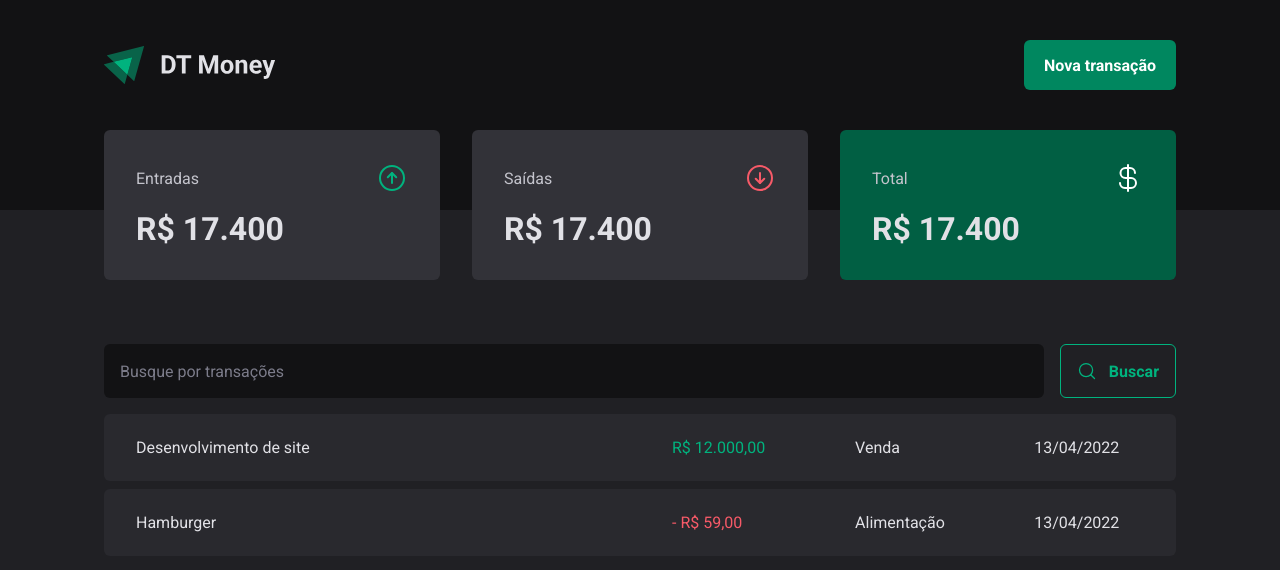
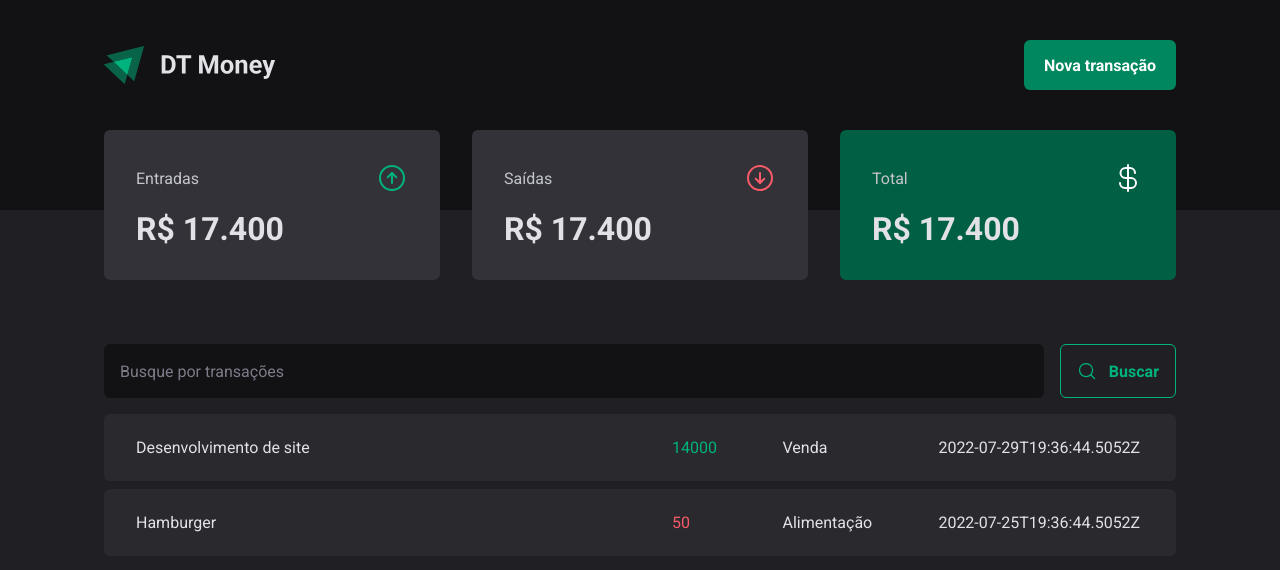
Before and after one commit to ageumenezesDev19/03-dt-money, a React (Vite) app: page / in a window 1280 px wide. Shown: the top 570 px of the page. Built offline with nearby package versions, Linux system fonts and the light colour scheme; data requests are answered from the project's data file.

Commit message:
Add server info, get API response and fix a prop bug

```diff
--- a/package.json
+++ b/package.json
@@ -5,6 +5,7 @@
   "type": "module",
   "scripts": {
     "dev": "vite",
+    "dev:server": "npx json-server server.json -w",
     "build": "tsc && vite build",
     "lint": "eslint . --ext ts,tsx --report-unused-disable-directives --max-warnings 0",
     "preview": "vite preview"
--- /dev/null
+++ b/server.json
@@ -0,0 +1,20 @@
+{
+  "transactions": [
+    {
+      "id": 1,
+      "description": "Desenvolvimento de site",
+      "type": "income",
+      "category": "Venda",
+      "price": 14000,
+      "createdAt": "2022-07-29T19:36:44.5052Z"
+    },
+    {
+      "id": 2,
+      "description": "Hamburger",
+      "type": "outcome",
+      "category": "Alimentação",
+      "price": 50,
+      "createdAt": "2022-07-25T19:36:44.5052Z"
+    }
+  ]
+}
--- a/src/components/NewTransactionModal/index.tsx
+++ b/src/components/NewTransactionModal/index.tsx
@@ -19,12 +19,12 @@
           <input type="text" placeholder="Categoria" required />
 
           <TransactionType>
-            <TransactionTypeButton variant="income" value='income'>
+            <TransactionTypeButton $variant="income" value="income">
               <ArrowCircleUp size={24} />
               Entrada
             </TransactionTypeButton>
 
-            <TransactionTypeButton variant="outcome" value='outcome'>
+            <TransactionTypeButton $variant="outcome" value="outcome">
               <ArrowCircleDown size={24} />
               Saída
             </TransactionTypeButton>
--- a/src/components/NewTransactionModal/styles.ts
+++ b/src/components/NewTransactionModal/styles.ts
@@ -71,7 +71,7 @@
 `;
 
 interface TransactionTypeButtonProps {
-  variant: 'income' | 'outcome';
+  $variant: 'income' | 'outcome';
 }
 
 export const TransactionTypeButton = styled(RadioGroup.Item)<TransactionTypeButtonProps>`
@@ -87,7 +87,7 @@
   color: ${props => props.theme['gray-300']};
 
   svg {
-    color: ${props => (props.variant === 'income' ? props.theme['green-300'] : props.theme['red-300'])};
+    color: ${props => (props.$variant === 'income' ? props.theme['green-300'] : props.theme['red-300'])};
   }
 
   &[data-state='unchecked']:hover {
@@ -97,7 +97,7 @@
 
   &[data-state='checked'] {
     color: ${props => props.theme.white};
-    background: ${props => (props.variant === 'income' ? props.theme['green-500'] : props.theme['red-500'])};
+    background: ${props => (props.$variant === 'income' ? props.theme['green-500'] : props.theme['red-500'])};
 
     svg {
       color: ${props => props.theme.white};
--- a/src/components/Summary/index.tsx
+++ b/src/components/Summary/index.tsx
@@ -22,7 +22,7 @@
         <strong>R$ 17.400</strong>
       </SummaryCard>
 
-      <SummaryCard variant="green">
+      <SummaryCard $variant="green">
         <header>
           <span>Total</span>
           <CurrencyDollar size={32} color="#fff" />
--- a/src/components/Summary/styles.ts
+++ b/src/components/Summary/styles.ts
@@ -14,7 +14,7 @@
   margin-top: -5rem;
 `
 interface SummaryCardProps {
-  variant?: 'green';
+  $variant?: 'green';
 }
 
 export const SummaryCard = styled.div<SummaryCardProps>`
@@ -35,7 +35,7 @@
     font-size: 2rem;
   }
 
-  ${props => props.variant === 'green' && css`
+  ${props => props.$variant === 'green' && css`
     background: ${props.theme['green-700']};
   `}
 `
--- a/src/pages/Transactions/index.tsx
+++ b/src/pages/Transactions/index.tsx
@@ -1,9 +1,32 @@
+import { useEffect, useState } from "react";
 import { Header } from "../../components/Header";
 import { Summary } from "../../components/Summary";
 import { SearchForm } from "../components/SearchForm";
 import { PriceHighlight, TransactionsContainer, TransactionsTable } from "./styles";
 
+interface Transaction {
+  id: number;
+  description: string;
+  type: 'income' | 'outcome';
+  price: number;
+  category: string;
+  createdAt: string;
+}
+
 export function Transactions() {
+  const [transactions, setTransactions] = useState<Transaction[]>([]);
+
+  async function loadTransactions() {
+    const response = await fetch('http://localhost:3000/transactions');
+    const data = await response.json();
+
+    setTransactions(data);
+  }
+
+  useEffect(() => {
+    loadTransactions();
+  }, []);
+
   return (
     <div>
       <Header />
@@ -14,29 +37,21 @@
 
         <TransactionsTable>
           <tbody>
-            <tr>
-              <td width="50%">Desenvolvimento de site</td>
-              <td>
-                <PriceHighlight variant="income">
-                  R$ 12.000,00
-                </PriceHighlight>
-              </td>
-              <td>Venda</td>
-              <td>13/04/2022</td>
-            </tr>
-            <tr>
-              <td width="50%">Hamburger</td>
-              <td>
-                <PriceHighlight variant="outcome">
-                  - R$ 59,00
-                </PriceHighlight>
-              </td>
-              <td>Alimentação</td>
-              <td>13/04/2022</td>
-            </tr>
+            {transactions.map(transaction => (
+              <tr key={transaction.id}>
+                <td width="50%">{transaction.description}</td>
+                <td>
+                  <PriceHighlight $variant={transaction.type}>
+                    {transaction.price}
+                  </PriceHighlight>
+                </td>
+                <td>{transaction.category}</td>
+                <td>{transaction.createdAt}</td>
+              </tr>
+            ))}
           </tbody>
         </TransactionsTable>
       </TransactionsContainer>
     </div>
-  )
+  );
 }
--- a/src/pages/Transactions/styles.ts
+++ b/src/pages/Transactions/styles.ts
@@ -5,7 +5,7 @@
   max-width: 1120px;
   margin: 4rem auto 0;
   padding: 0 1.5rem;
-`
+`;
 
 export const TransactionsTable = styled.table`
   width: 100%;
@@ -15,7 +15,7 @@
 
   td {
     padding: 1.5rem 2rem;
-    background: ${props => props.theme['gray-700']};
+    background: ${(props) => props.theme['gray-700']};
 
     &:first-child {
       border-top-left-radius: 6px;
@@ -27,12 +27,15 @@
       border-bottom-right-radius: 6px;
     }
   }
-`
+`;
+
 interface PriceHighlightProps {
-  variant: 'income' | 'outcome';
+  $variant: 'income' | 'outcome';
 }
 
 export const PriceHighlight = styled.span<PriceHighlightProps>`
-  color: ${props => props.variant === 'income'
-  ? props.theme['green-300'] : props.theme['red-300']};
-`
+  color: ${(props) =>
+    props.$variant === 'income'
+      ? props.theme['green-300']
+      : props.theme['red-300']};
+`;
```
